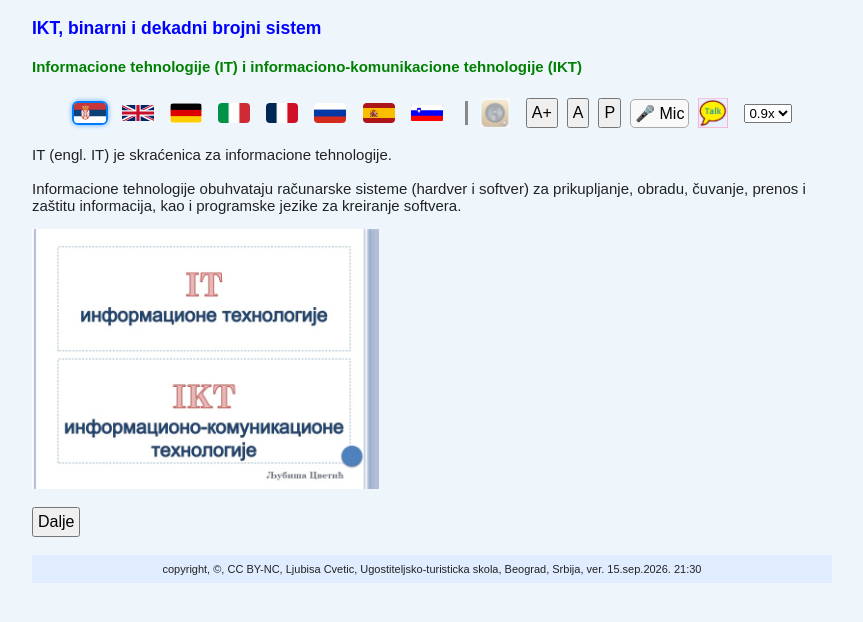
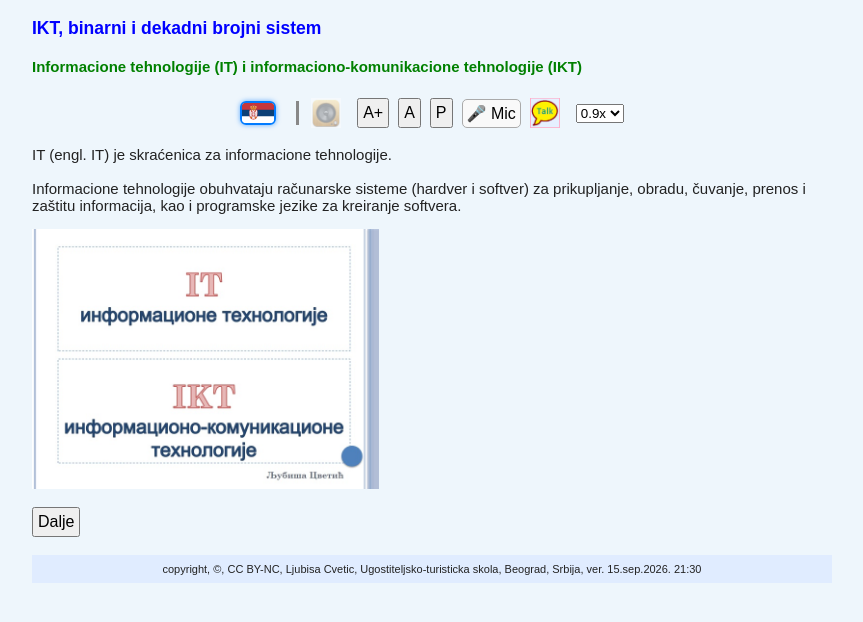
Before and after one commit to openedu-platform/ikt, a plain HTML site: page index.html in a window 1280 px wide. Shown: the whole page, without its empty margins (208-1071 px from the left). Drawn offline with Linux system fonts and the light colour scheme.

Commit message:
Update index.html

```diff
--- a/index.html
+++ b/index.html
@@ -17,13 +17,13 @@
     <!-- Jezik i zastave -->
     <span id="languages" title="Promena jezika">
       <img id="flag-sr" src="flags/sr.svg" alt="srpski" title="Srpski" data-lang="sr" />
-      <img id="flag-en" src="flags/gb.svg" alt="english" title="English" data-lang="en" />
-      <img id="flag-de" src="flags/de.png" alt="Deutsch" title="Deutsch" data-lang="de" />
-      <img id="flag-it" src="flags/it.png" alt="Italiano" title="Italiano" data-lang="it" />
-      <img id="flag-fr" src="flags/fr.png" alt="Français" title="Français" data-lang="fr" />
-      <img id="flag-ru" src="flags/ru.png" alt="Русский" title="Русский" data-lang="ru" />
-      <img id="flag-es" src="flags/es.svg" alt="Español" title="Español" data-lang="es" />
-      <img id="flag-sl" src="flags/sl.svg" alt="Slovenski" title="Slovenski" data-lang="sl" />
+    <!--       <img id="flag-en" src="flags/gb.svg" alt="english" title="English" data-lang="en" /> -->
+    <!--       <img id="flag-de" src="flags/de.png" alt="Deutsch" title="Deutsch" data-lang="de" /> -->
+    <!--       <img id="flag-it" src="flags/it.png" alt="Italiano" title="Italiano" data-lang="it" /> -->
+    <!--       <img id="flag-fr" src="flags/fr.png" alt="Français" title="Français" data-lang="fr" /> -->
+    <!--       <img id="flag-ru" src="flags/ru.png" alt="Русский" title="Русский" data-lang="ru" /> -->
+    <!--       <img id="flag-es" src="flags/es.svg" alt="Español" title="Español" data-lang="es" /> -->
+    <!--       <img id="flag-sl" src="flags/sl.svg" alt="Slovenski" title="Slovenski" data-lang="sl" /> -->
     </span>
 
  <div class="separator"></div>
```
